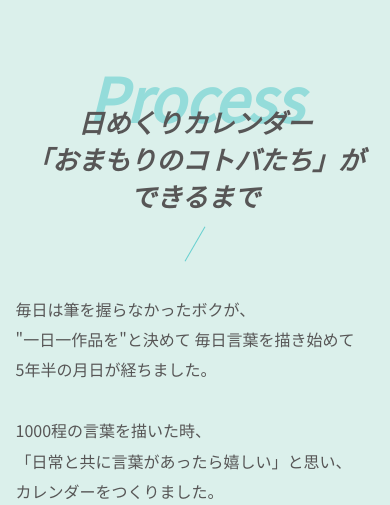
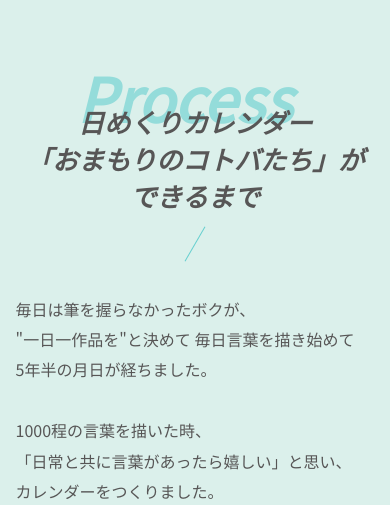
Before and after one commit to acca10/calendar, a plain HTML site: page index.html in a window 390 px wide. Shown: the part 595-1100 px from the top of the page. Drawn offline with nearby package versions, Linux system fonts and the light colour scheme; some packages are replaced by stand-ins of ours.

Commit message:
Add files via upload

```diff
--- a/css/responsive.css
+++ b/css/responsive.css
@@ -142,7 +142,7 @@ section img {
 .heading1::before,
 .heading2::before,
 .heading3::before {
-  /* transform: translate(-55%, 20px); */
+  transform: translate(-55%, 20px);
   font-size: 60px;
 }
 
--- a/css/style.css
+++ b/css/style.css
@@ -176,7 +176,7 @@ section img {
   position: absolute;
   top: -20px;
   left: 50%;
-  transform: translate(-50%, 20px);
+  transform: translate(-50%, 10px);
   color: #66cfcf;
   opacity: 0.6;
   font-size: 80px;
```
